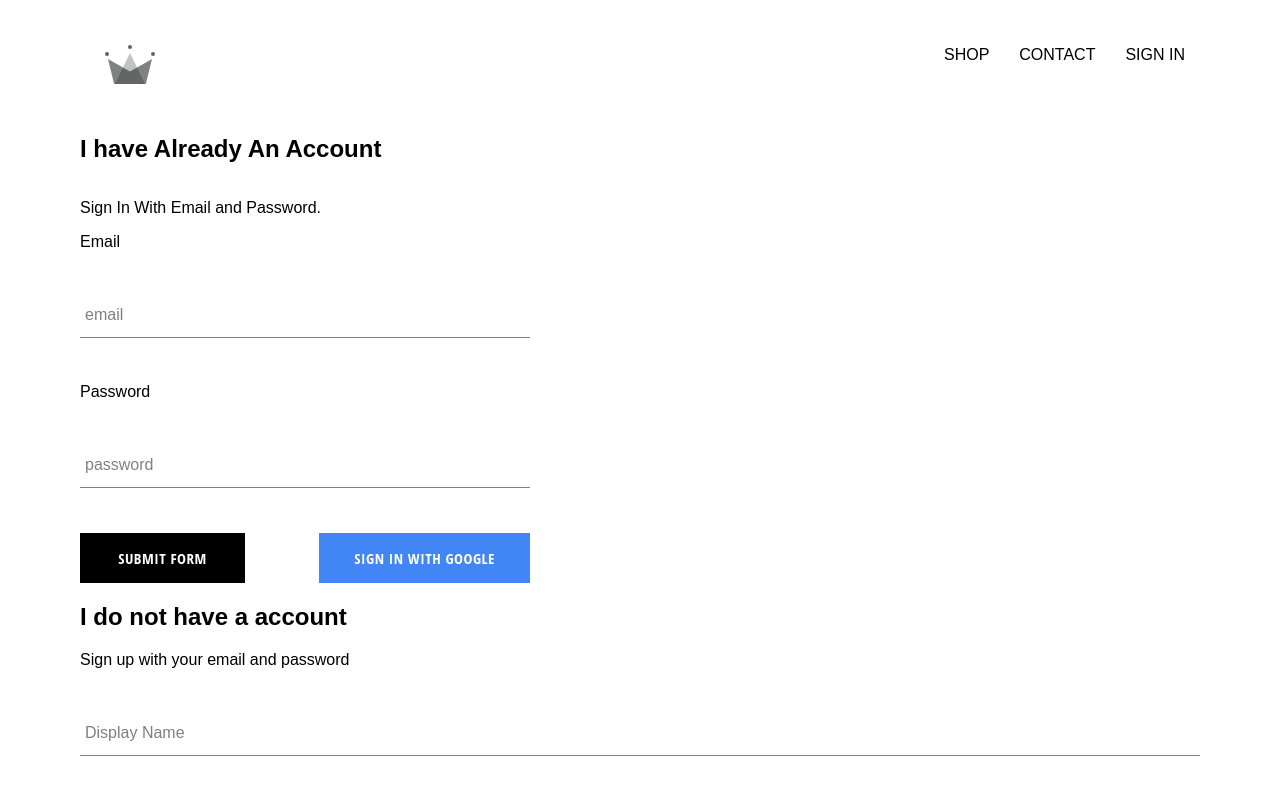
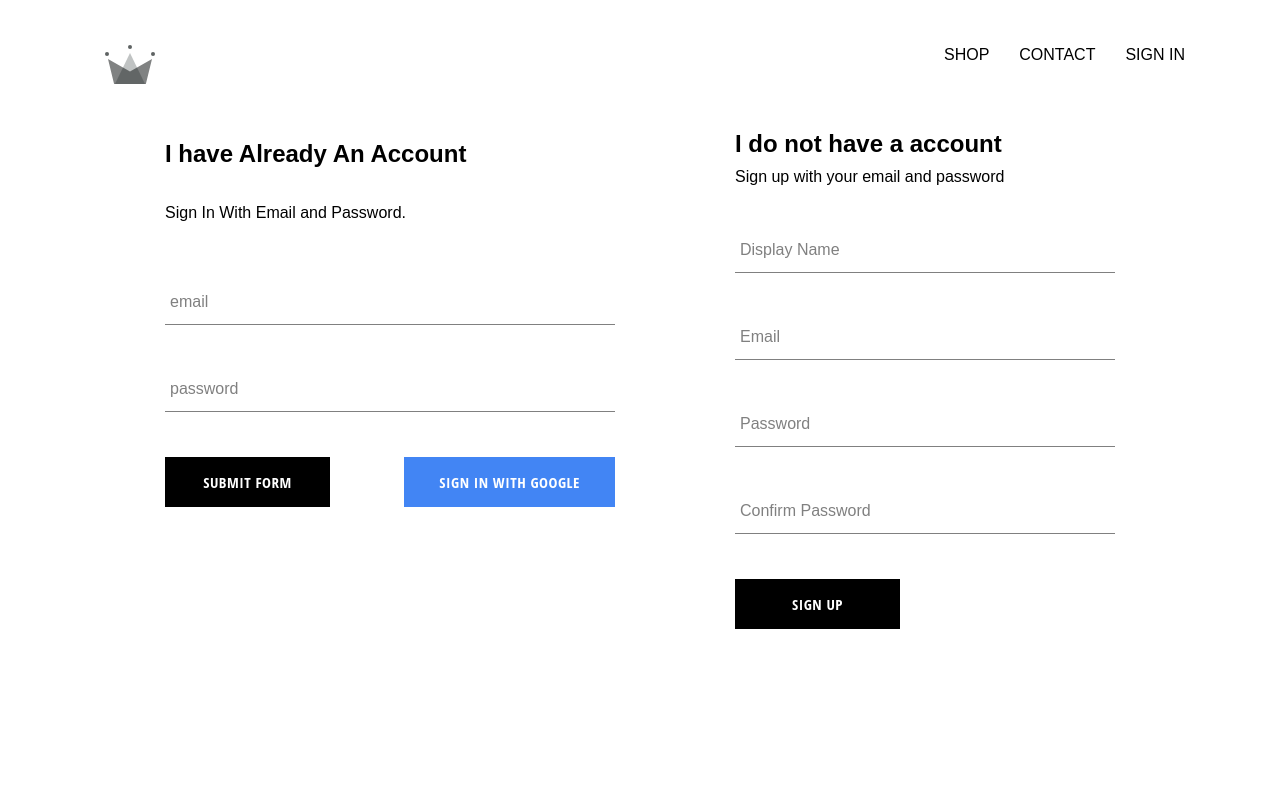
Before and after one commit to shoaib-fateh/crwn-clothing, a React app: page /signin in a window 1280 px wide. Shown: the top 800 px of the page. Built offline with nearby package versions, Linux system fonts and the light colour scheme; no server answers; a web font is replaced by a local one.

Commit message:
added new styles to signin and sign up component and changed the sign in component name directory

```diff
--- a/src/components/sign-in/sign-in.component.jsx
+++ b/src/components/sign-in/sign-in.component.jsx
@@ -4,7 +4,7 @@ import FormInput from "../form-input/form-input.component";
 import CustomButton from "../custom-button/custom-button.component";
 import styled from "styled-components";
 
-import { signInWithGoogle } from "../../firebase/firebase.utils";
+import { auth, signInWithGoogle } from "../../firebase/firebase.utils";
 
 class SignIn extends React.Component {
   constructor(props) {
@@ -15,10 +15,22 @@ class SignIn extends React.Component {
     };
   }
 
-  handleSubmit = (event) => {
+  handleSubmit = async (event) => {
     event.preventDefault();
 
-    this.setState({ email: "", password: "" });
+    const { email, password } = this.state;
+
+    try {
+      await auth.createUserWithEmailAndPassword(email, password);
+
+      this.setState({
+        email: "",
+        password: "",
+      });
+    } catch (error) {
+      console.error(error);
+    }
+    // this.setState({ email: "", password: "" });
   };
 
   handleChange = (event) => {
@@ -32,7 +44,6 @@ class SignIn extends React.Component {
         <h2>I have Already An Account</h2>
         <p>Sign In With Email and Password.</p>
         <form onSubmit={this.handleSubmit}>
-          <label htmlFor="email">Email</label>
           <FormInput
             type="email"
             name="email"
@@ -41,7 +52,6 @@ class SignIn extends React.Component {
             label="email"
             required
           />
-          <label htmlFor="password">Password</label>
           <FormInput
             type="password"
             name="password"
--- a/src/components/sign-up/sign-up.jsx
+++ b/src/components/sign-up/sign-up.component.jsx
@@ -4,6 +4,7 @@ import FormInput from "../form-input/form-input.component";
 import CustomButton from "../custom-button/custom-button.component";
 
 import { auth, createUserProfileDocument } from "../../firebase/firebase.utils";
+import styled from "styled-components";
 
 class SignUp extends React.Component {
   constructor() {
@@ -55,7 +56,7 @@ class SignUp extends React.Component {
   render() {
     const { displayName, email, password, confirmPassword } = this.state;
     return (
-      <div className="sign-up">
+      <SignUpStyled>
         <h2 className="title">I do not have a account</h2>
         <span>Sign up with your email and password</span>
         <form className="sign-up-form" onSubmit={this.handleSubmit}>
@@ -93,9 +94,19 @@ class SignUp extends React.Component {
           />
           <CustomButton type="submit">SIGN UP</CustomButton>
         </form>
-      </div>
+      </SignUpStyled>
     );
   }
 }
 
+const SignUpStyled = styled.div`
+  display: flex;
+  flex-direction: column;
+  width: 380px;
+
+  .title {
+    margin: 10px 0;
+  }
+`;
+
 export default SignUp;
--- a/src/pages/sign-in-and-sign-up/sign-in-and-sign-up.component.jsx
+++ b/src/pages/sign-in-and-sign-up/sign-in-and-sign-up.component.jsx
@@ -1,15 +1,23 @@
 import React from "react";
 
 import SignIn from "../../components/sign-in/sign-in.component";
-import SignUp from "../../components/sign-up/sign-up";
+import SignUp from "../../components/sign-up/sign-up.component";
+import styled from "styled-components";
 
 const SignInAndSignUP = () => {
   return (
-    <div className="sign-in-and-sign-up">
+    <SignInAndSignUPStyled>
       <SignIn />
       <SignUp />
-    </div>
+    </SignInAndSignUPStyled>
   );
 };
 
+const SignInAndSignUPStyled = styled.div`
+  max-width: 950px;
+  display: flex;
+  justify-content: space-between;
+  margin: 30px auto;
+`;
+
 export default SignInAndSignUP;
```
